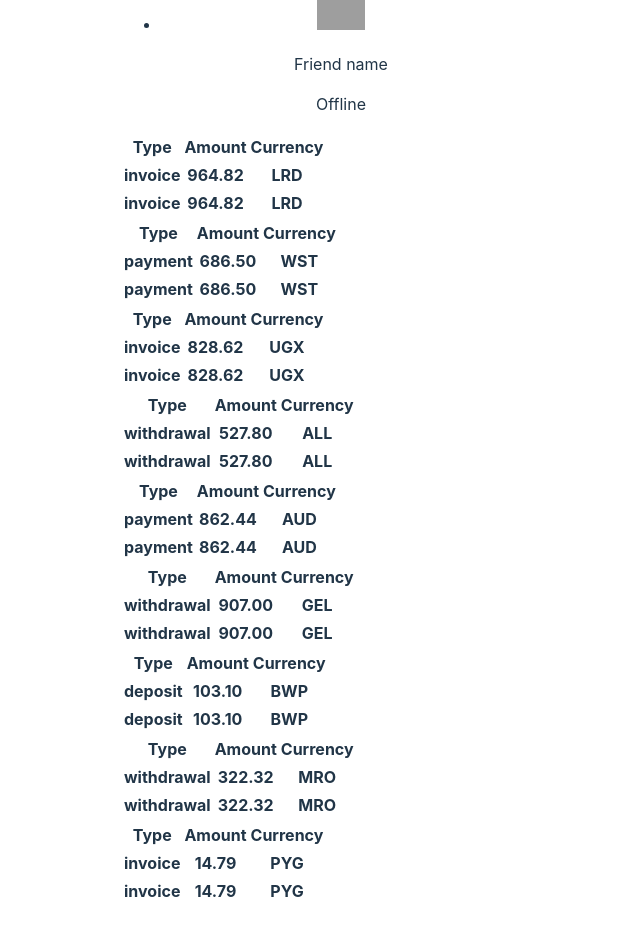
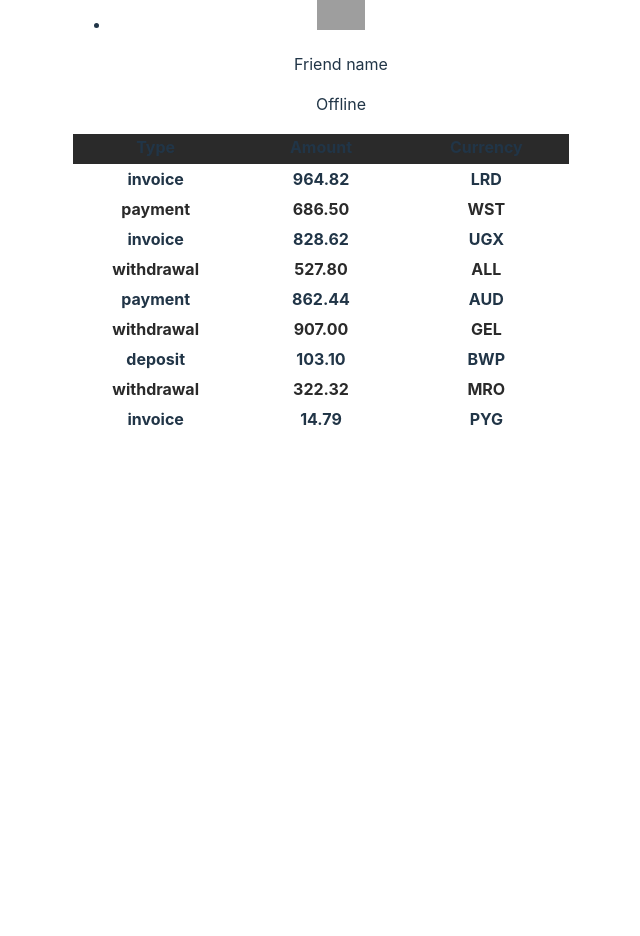
Before and after one commit to miroslavVakulenko/goit-react-hw-01, a React (Vite) app: page / in a window 1280 px wide. Shown: the part 1120-2056 px from the top of the page, without its empty margins (319-959 px from the left). After the commit the page ends 1590 px from the top, so only its background shows below. Built offline with nearby package versions, Linux system fonts and the light colour scheme; grey boxes are pictures that could not be loaded.

Commit message:
table process css

```diff
--- a/src/components/friendsList/FriendListItem.jsx
+++ b/src/components/friendsList/FriendListItem.jsx
@@ -6,7 +6,7 @@ export default function FrendItem({friend}) {
   return (
     <div>
       <img src={friend.avatar} alt={friend.name} width="48" />
-  <p>Friend name</p>
+  <p> Friend name</p>
   <p>{friend.isOnline ? "Online" : "Offline"}</p>
 </div>
   )
--- a/src/components/friendsList/FriendsList.jsx
+++ b/src/components/friendsList/FriendsList.jsx
@@ -1,11 +1,13 @@
 // src = .components/ FriendList.jsx
+import css from "./FriendsList.module.css"
+
 import FriendListItem from "./FriendListItem"
 
 export default function FriendsList({ friendsList }) {
   // console.log(friendsList,"list arr")
   return (<ul>
     {friendsList.map((friend) =>
-      (<li key={friend.id}>
+    (<li className={css.friendItem} key={friend.id}>
         <FriendListItem friend={friend} />
       </li>)
     )
--- a/src/components/transactions/Transactions.module.css
+++ b/src/components/transactions/Transactions.module.css
@@ -0,0 +1,27 @@
+/* th{
+  background-color: red;
+} */
+.table{
+  display: grid;
+  grid-template-columns: repeat(3, 1fr);
+  grid-auto-rows: 30px;
+}
+.tableHead{
+  background-color: #2a2a2a;
+  display: grid;
+  grid-template-columns: repeat(3, 1fr);
+  grid-auto-rows: 30px;
+}
+.tableTransaction{
+  width: 500px;
+  margin: 0 auto;
+}
+
+.tableTransaction tbody tr:nth-child(even) {
+  background-color: white;
+  color: #2a2a2a;
+}
+
+.tableTransaction tbody tr{
+  border
+}
--- a/src/components/transactions/TransactionsHistory.jsx
+++ b/src/components/transactions/TransactionsHistory.jsx
@@ -1,9 +1,11 @@
+import css from "./Transactions.module.css"
+
 export default function TransactionsHistory({ transactions }) {
   // console.log(transactions)
-  return transactions.map((transaction) => (
-    <table key={transaction.id}>
+  return (
+    <table className={css.tableTransaction}>
       <thead>
-      <tr>
+        <tr className={`${css.table} ${css.tableHead}`}>
         <th>Type</th>
         <th>Amount</th>
         <th>Currency</th>
@@ -11,17 +13,14 @@ export default function TransactionsHistory({ transactions }) {
     </thead>
 
     <tbody>
-      <tr>
+        {transactions.map((transaction) => (
+          <tr className={css.table} key={transaction.id}>
             <th>{transaction.type}</th>
             <th>{transaction.amount}</th>
             <th>{transaction.currency}</th>
           </tr>
-      <tr>
-        <th>{transaction.type}</th>
-          <th>{transaction.amount}</th>
-          <th>{transaction.currency}</th>
-      </tr>
+        ))}
     </tbody>
   </table>
-  ))
+  );
 }
```
Also changed, not shown: src/components/transactions/TransactionItem.jsx (deleted). Lines whose indentation alone changed are shown as unchanged.
